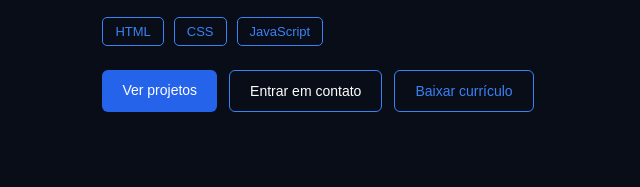
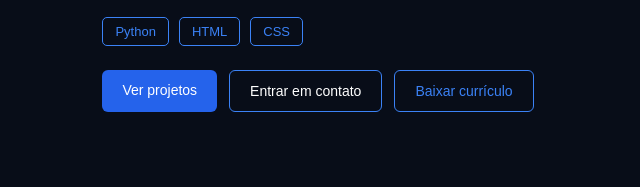
Before and after one commit to mariaeduarda-simoes/portfolio-profissional, a plain HTML site: page index.html in a window 1280 px wide. Shown: the part 459-646 px from the top of the page, 0-640 px from the left. Drawn offline with nearby package versions, Linux system fonts and the light colour scheme.

Commit message:
Reajuste das Tecnologias

```diff
--- a/index.html
+++ b/index.html
@@ -62,9 +62,9 @@
 </p>
 
 <div class="home-technologies">
+    <span>Python</span>
     <span>HTML</span>
     <span>CSS</span>
-    <span>JavaScript</span>
 </div>
 
 
```
